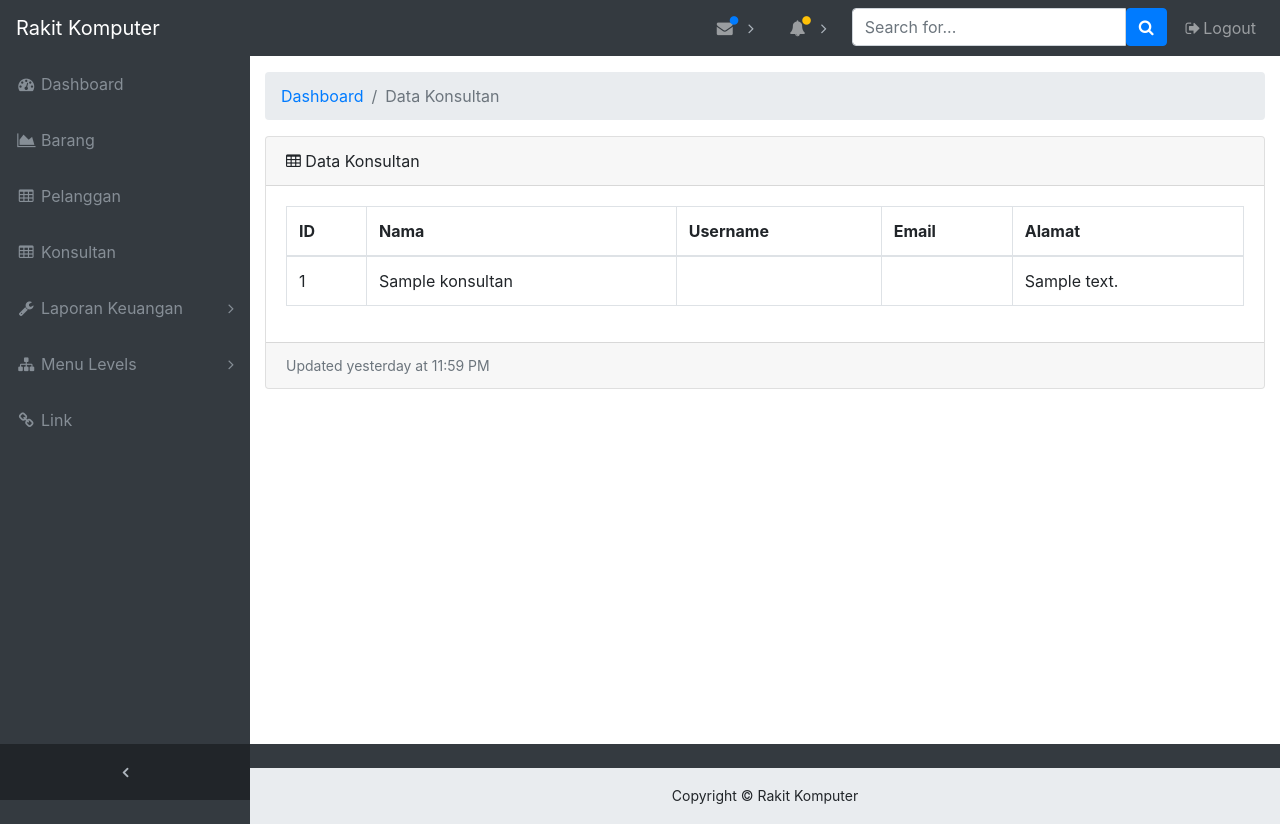
After one commit to RaihanHeggi/RakitKomputer, a CodeIgniter app: page /RakitKomputer/index.php/data_konsultan in a window 1280 px wide. The commit adds this page. Run offline with CodeIgniter, Linux system fonts and the light colour scheme; tables that the repository leaves empty hold one stand-in row (values such as "Sample post"); data that the repository does not hold is empty; some libraries are stand-ins or nearby versions.

Commit message:
View Data Konsultan Admin
Sudah Selesai View Data Konsultan dari Dashboard Admin

```diff
--- a/application/config/routes.php
+++ b/application/config/routes.php
@@ -61,5 +61,6 @@ $route['halaman_pesanan'] = 'IndexController/pesananMenu';
 $route['halaman_pelanggan'] = 'PelangganController';
 $route['barang'] = 'BarangController';
 $route['data_pelanggan'] = 'AdminController/cekPelanggan';
+$route['data_konsultan'] = 'AdminController/cekKonsultan';
 $route['404_override'] = '';
 $route['translate_uri_dashes'] = FALSE;
--- a/application/controllers/AdminController.php
+++ b/application/controllers/AdminController.php
@@ -9,6 +9,7 @@ class AdminController extends CI_Controller {
 		$this->load->model('barang_model','barang');
 		$this->load->model('pelanggan_model','pelanggan');
 		$this->load->model('user_model', 'user');
+		$this->load->model('konsultan_model','konsultan');
 		#$this->load->model("admin","admin_model");
         $this->load->helper('url');
     }
@@ -91,4 +92,25 @@ class AdminController extends CI_Controller {
 	}
 
 
+	//Fungsionalitas Data Konsultan
+	public function cekKonsultan(){
+		$data['main_content'] = 'admin/indexDataKonsultan';
+		$dataKonsultan = $this->konsultan->getAllData();
+		$dataKirim = array();
+		foreach ($dataKonsultan as $dp){
+			$dataUser = $this->user->getDataById($dp['id_user']);
+			array_push($dataKirim, array(
+					'id' => $dp['id_konsultan'],
+					'nama' => $dp['nama_konsultan'],
+					'username' => $dataUser['username'],
+					'email' => $dataUser['email'],
+					'alamat' => $dp['alamat_konsultan']
+				)
+			);
+		};
+		$data['data_konsultan'] = $dataKirim;
+		$this->load->view('template/adminTemplate',$data);
+	}
+
+
 }
--- a/application/models/konsultan_model.php
+++ b/application/models/konsultan_model.php
@@ -33,6 +33,10 @@ class konsultan_model extends CI_Model{
         $this->db->where('id_user',$idUser);
         return $this->db->get('konsultan')->row()->nama_konsultan;
     }
+
+    function getAllData(){
+        return $this->db->get('konsultan')->result_array();
+    }
 }
 
 ?>
--- /dev/null
+++ b/application/views/admin/indexDataKonsultan.php
@@ -0,0 +1,46 @@
+<div class="content-wrapper">
+    <div class="container-fluid">
+      <!-- Breadcrumbs-->
+      <ol class="breadcrumb">
+        <li class="breadcrumb-item">
+          <a href="<?= site_url('index_admin')?>">Dashboard</a>
+        </li>
+        <li class="breadcrumb-item active">Data Konsultan</li>
+      </ol>
+      <div class="row">
+        <div class="col-12">
+        <div class="card mb-3">
+        <div class="card-header">
+          <i class="fa fa-table"></i> Data Konsultan</div>
+            <div class="card-body">
+            <div class="table-responsive">
+                <table class="table table-bordered" id="dataTable" width="100%" cellspacing="0">
+                <thead>
+                        <tr>
+                        <th scope="col">ID</th>
+                        <th scope="col">Nama</th>
+                        <th scope="col">Username</th>
+                        <th scope="col">Email</th>
+                        <th scope="col">Alamat</th>
+                        </tr>
+                    </thead>
+                    <tbody id="target">
+                        <tr>
+                          <tr><?php foreach($data_konsultan as $dp) : ?>
+                            <td scope="row"><?= $dp['id']?></td>
+                            <td scope="row"><?= $dp['nama']?></td>
+                            <td scope="row"><?= $dp['username']?></td>
+                            <td scope="row"><?= $dp['email']?></td>
+                            <td scope="row"><?= $dp['alamat']?></td>
+                          </tr><?php endforeach; ?>
+                    </tbody>
+                </table>
+            </div>
+            </div>
+            <div class="card-footer small text-muted">Updated yesterday at 11:59 PM</div>
+        </div>
+        </div>
+        </div>
+      </div>
+    </div>
+    <!-- /.container-fluid-->
--- a/application/views/template/adminTemplate.php
+++ b/application/views/template/adminTemplate.php
@@ -48,6 +48,12 @@
 					<a class="nav-link" href="<?= site_url('data_pelanggan') ?>">
 						<i class="fa fa-fw fa-table"></i>
 						<span class="nav-link-text">Pelanggan</span>
+					</a>
+				</li>
+				<li class="nav-item" data-toggle="tooltip" data-placement="right" title="Tables">
+					<a class="nav-link" href="<?= site_url('data_konsultan') ?>">
+						<i class="fa fa-fw fa-table"></i>
+						<span class="nav-link-text">Konsultan</span>
 					</a>
 				</li>
 				<li class="nav-item" data-toggle="tooltip" data-placement="right" title="Components">
```
Also changed, not shown: application/views/admin/indexAdmin.php (+7 -1 lines).
